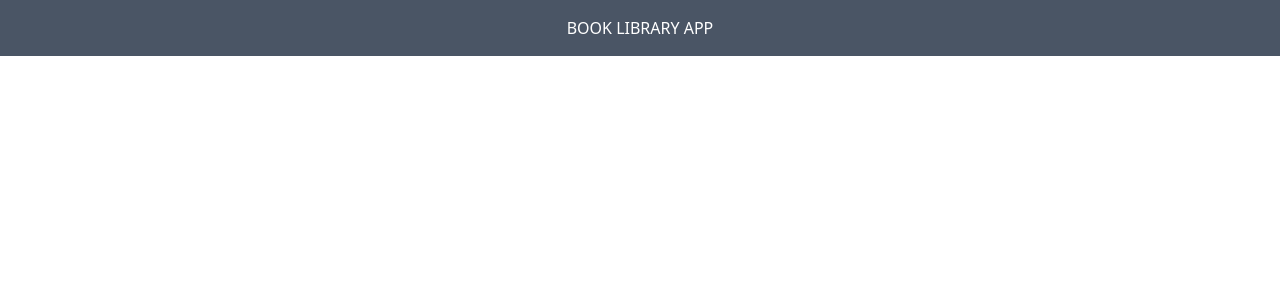
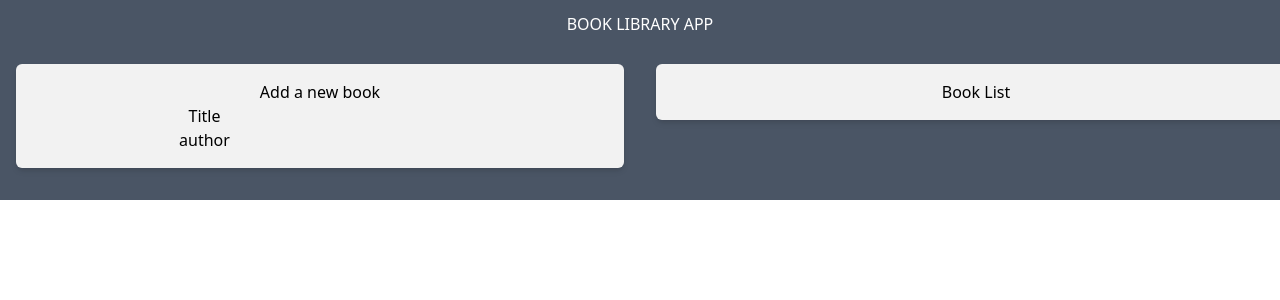
Before and after one commit to Hasmik11Gevorgyan/Bookslibrary-with-react-redux, a React (Vite) app in the folder frontend/: page / in a window 1280 px wide. Shown: the top 300 px of the page. Built offline with nearby package versions, Linux system fonts and the light colour scheme.

Commit message:
we have added components

```diff
--- a/frontend/src/App.jsx
+++ /dev/null
@@ -1,17 +0,0 @@
-
-
-
-
-function App() {
-
-
-  return (
-    <div className="flex flex-col items-center justify-center text-center bg-gray-600 dark:bg-[#112d49]">
-     <header className="bg-gray-600 dark:bg-[#112d49] p-4 w-full">
-      <h1 className="text-white"> BOOK LIBRARY APP</h1>
-      </header>
-    </div>
-  )
-}
-
-export default App
--- /dev/null
+++ b/frontend/src/components/app/App.jsx
@@ -0,0 +1,26 @@
+import Header from "../header/Header"
+import Filter from "../filter/Filter"
+import Form from "../form/Form"
+import List from "../list/list"
+
+
+function App() {
+
+
+  return (
+    <div className="flex flex-col items-center justify-center text-center bg-gray-600 dark:bg-[#112d49]">
+     <Header />
+     <main className="container flex justify-between w-full mb-4 ">
+      <div className="flex-1 basis-3xl mx-auto">
+        <Form />
+      </div>
+      <div className="flex-1 basis-3/5 mx-auto flex flex-col">
+        {/* <Filter /> */}
+        <List />
+      </div>
+     </main>
+    </div>
+  )
+}
+
+export default App
--- /dev/null
+++ b/frontend/src/components/filter/Filter.jsx
@@ -0,0 +1,11 @@
+
+
+const Filter = () => {
+    return(
+        <div>
+ <h2> Filters</h2>
+        </div>
+    )
+ }
+
+ export default Filter
--- /dev/null
+++ b/frontend/src/components/form/Form.jsx
@@ -0,0 +1,29 @@
+import { useState } from "react";
+
+const Form = () => {
+    const [title,setTitle] =useState("")
+    const [author,setAuthor] =useState()
+
+    const handleSubmit = (e) =>{
+        e.preventDefault()
+    }
+
+
+    return(
+        <div className="p-4 m-4 bg-[#f2f2f2] rounded-md shadow-md">
+<h1>Add a new book</h1>
+<form onSubmit={handleSubmit}>
+    <div>
+        <label htmlFor="title">Title</label>
+        <input type="text" id="title" value={title} onChange={(e) => setTitle(e.target.value)} />
+    </div>
+<div>
+        <label htmlFor="title">author</label>
+        <input type="text" id="author" value={author} onChange={(e) => setAuthor(e.target.value)} />
+    </div>
+</form>
+        </div>
+    )
+ }
+
+ export default Form;
--- /dev/null
+++ b/frontend/src/components/header/Header.jsx
@@ -0,0 +1,11 @@
+const Header = () => {
+    return(
+        <div>
+          <header className="bg-gray-600 dark:[#1211d11] text-center py-3">
+<h1 className="text-white"> BOOK LIBRARY APP</h1>
+        </header>
+        </div>
+    )
+ }
+
+ export default Header
--- /dev/null
+++ b/frontend/src/components/list/List.jsx
@@ -0,0 +1,9 @@
+const List = () => {
+    return(
+        <div className="w-full p-4 m-4 bg-[#f2f2f2] rounded-md shadow-md">
+ <h2> Book List</h2>
+        </div>
+    )
+ }
+
+ export default List
--- /dev/null
+++ b/frontend/src/components/listItems/ListItems.jsx
@@ -0,0 +1,11 @@
+import List from "../list/list"
+
+const ListItems= () => {
+    return(
+        <div>
+
+        </div>
+    )
+ }
+
+ export default ListItems
--- a/frontend/src/main.jsx
+++ b/frontend/src/main.jsx
@@ -1,7 +1,8 @@
 
 import { createRoot } from 'react-dom/client'
 import './index.css'
-import App from './App.jsx'
+import App from "./components/app/App"
+
 
 createRoot(document.getElementById('root')).render(
 
```
